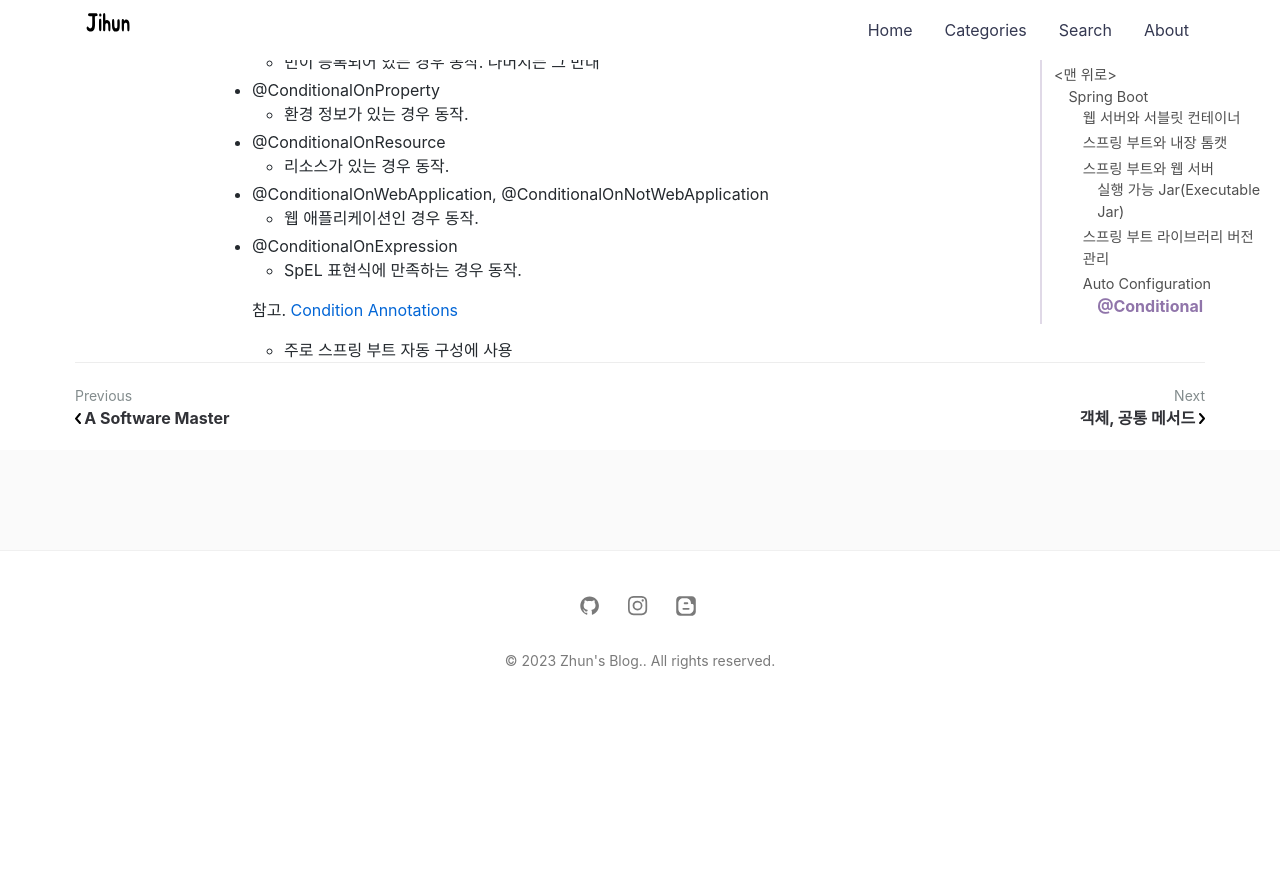
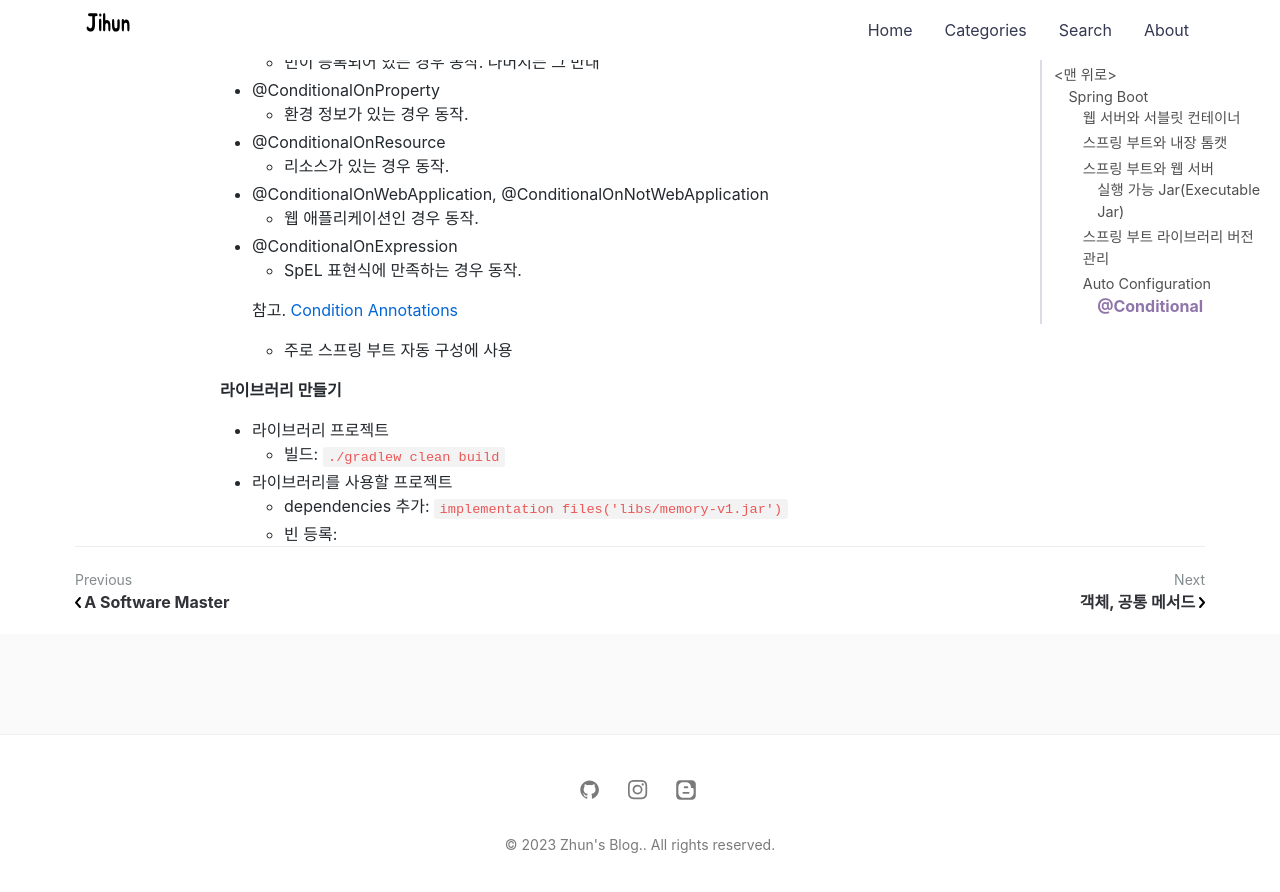
Before and after one commit to jihunparkme/jihunparkme.github.io, a Jekyll site: the page built from _posts/2023-04-06-spring-boot.md, in a window 1280 px wide and 900 px high, scrolled down 10389 px. Shown: the top 892 px of the window. Built offline with Jekyll 4.4.1, drawn with Linux system fonts in a browser that asks for light colours; nearby versions of some CDN libraries; comment, search, counter and statistics services are not loaded; before the commit the page ends 11105 px from its top, so only the background shows below that.

Commit message:
[SpringBoot] Auto configuration: 순수 라이브러리 사용하기

```diff
--- a/_posts/2023-04-06-spring-boot.md
+++ b/_posts/2023-04-06-spring-boot.md
@@ -429,3 +429,11 @@ public class JdbcTemplateAutoConfiguration {
 
   참고. [Condition Annotations](https://docs.spring.io/spring-boot/docs/current/reference/html/features.html#features.developing-auto-configuration.condition-annotations)
   - 주로 스프링 부트 자동 구성에 사용
+
+**라이브러리 만들기**
+
+- 라이브러리 프로젝트
+  - 빌드: `./gradlew clean build`
+- 라이브러리를 사용할 프로젝트
+  - dependencies 추가: `implementation files('libs/memory-v1.jar')`
+  - 빈 등록:
```
